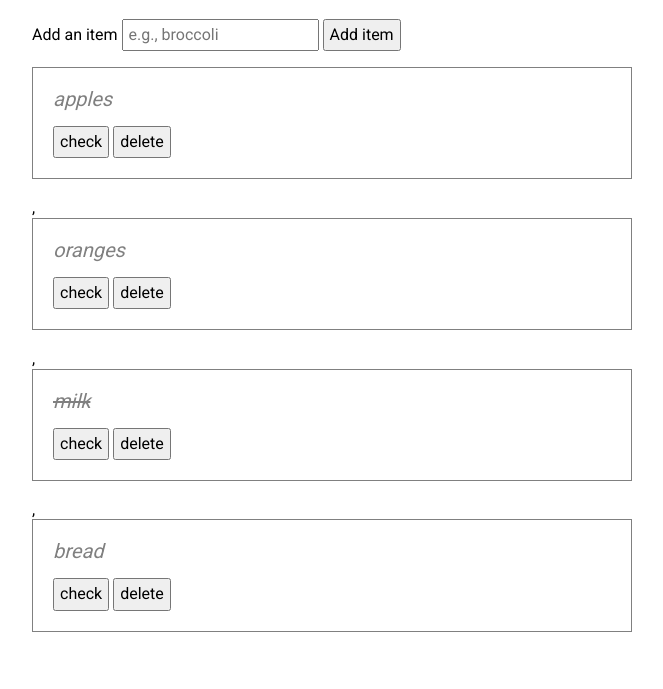
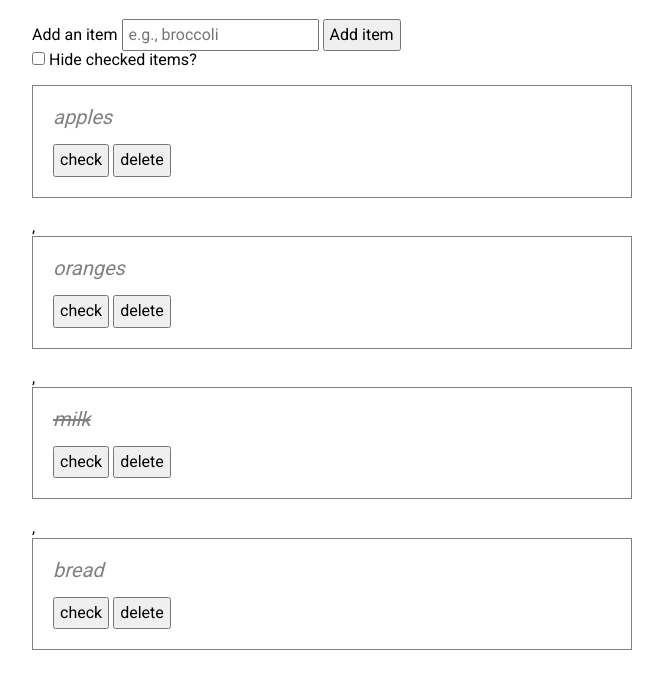
Before and after one commit to thinkful-ei26/shopping-solo-joaquin, a plain HTML site: page index.html in a window 1280 px wide. Shown: the part 61-750 px from the top of the page, without its empty margins (308-971 px from the left). Drawn offline with nearby package versions, Linux system fonts and the light colour scheme.

Commit message:
added hide checked items html

```diff
--- a/index.html
+++ b/index.html
@@ -15,6 +15,9 @@
             <label for="shopping-list-entry">Add an item</label>
             <input type="text" name="shopping-list-entry" class="js-shopping-list-entry" placeholder="e.g., broccoli">
             <button type="submit">Add item</button>
+            <br>
+
+            <input name="display-checked-items" type="checkbox"> Hide checked items?</button>
         </form>
         <ul class="shopping-list js-shopping-list">
         </ul>
```
